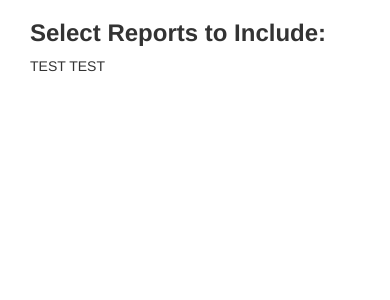
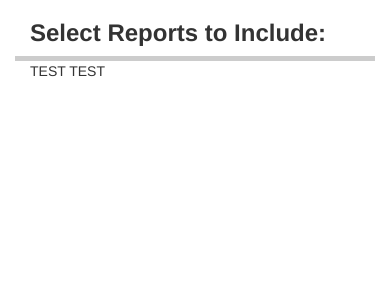
Before and after one commit to benthud82/largecust, a PHP site: page /quarterly_report.php in a window 390 px wide. Shown: the top 300 px of the page. Run offline with PHP 8.4, Linux system fonts and the light colour scheme; data that the repository does not hold is empty.

Commit message:
daily commit

```diff
--- a/libs/css/custom.css
+++ b/libs/css/custom.css
@@ -13,3 +13,15 @@
 .modal-footer{
     text-align: center !important;
 }
+
+.border_separator_left {
+    border-left:  thick solid #cccccc;
+}
+
+@media (max-width: 768px) {
+    .border_separator_left {
+        border-top:  thick solid #cccccc;
+        border-left:  none;
+    }
+
+}
--- a/quarterly_report.php
+++ b/quarterly_report.php
@@ -36,7 +36,7 @@
             ?>
 
             <!--sidebar checkboxes-->
-            <div class="col-md-3">
+            <div class="col-sm-3 ">
                 <p class="h3"><strong>Select Reports to Include:</strong></p>
                 <form>
                     <?php
@@ -52,7 +52,7 @@
             </div>
 
             <!--display of sample reports-->
-            <div class="col-md-9  col">
+            <div class="col-sm-9 border_separator_left">
                 TEST TEST
             </div>
 
```
